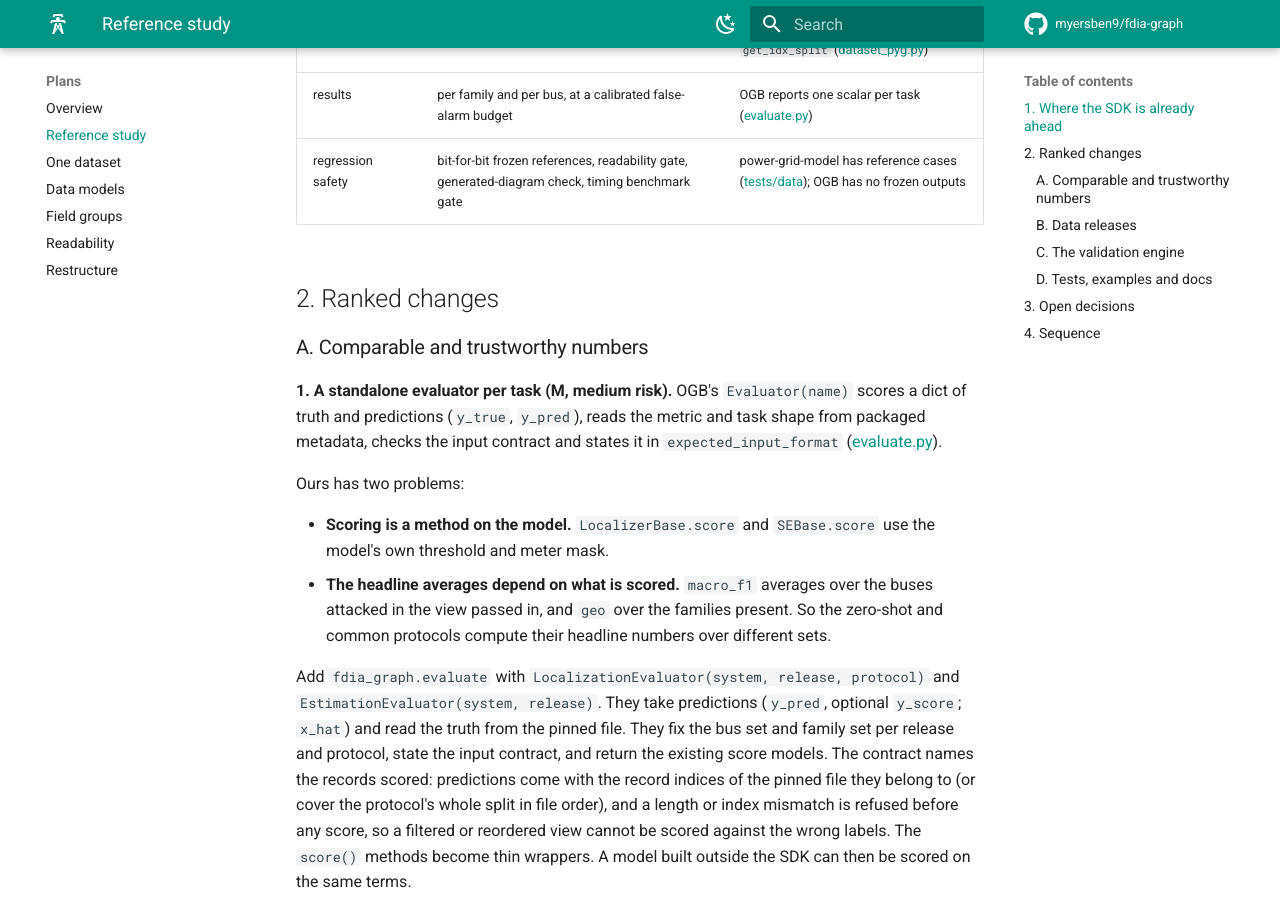
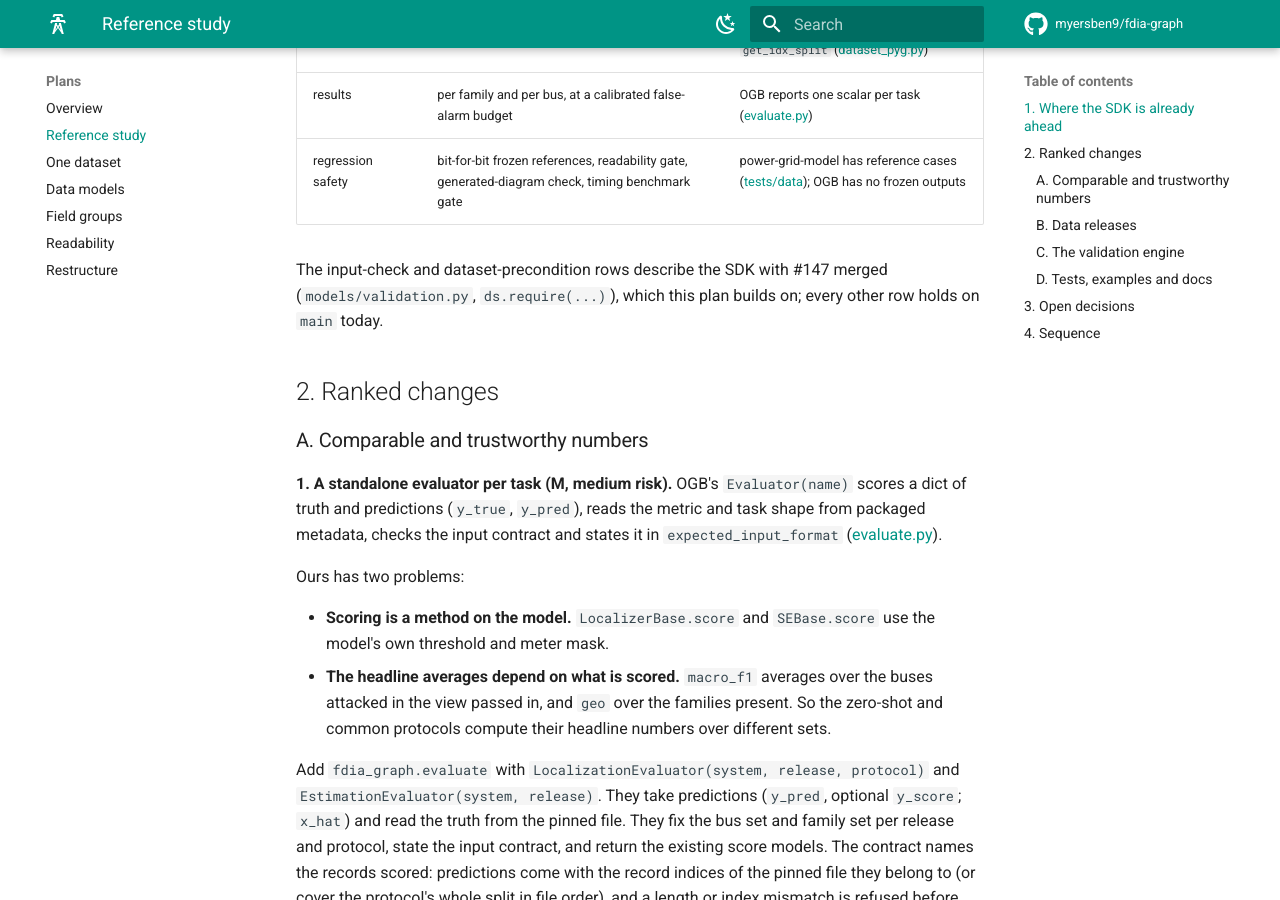
Before and after one commit to myersben9/fdia-graph, an MkDocs documentation site: the page built from docs/plans/REFERENCE_STUDY_PLAN.md, in a window 1280 px wide and 900 px high, scrolled down 859 px. Built offline with MkDocs 1.6.1 and Material for MkDocs 9.7.7, drawn with Linux system fonts in a browser that asks for light colours; comment, search, counter and statistics services are not loaded; the version menu is left out.

Commit message:
Reference plan: the validation and capability rows assume #147

```diff
--- a/docs/plans/REFERENCE_STUDY_PLAN.md
+++ b/docs/plans/REFERENCE_STUDY_PLAN.md
@@ -19,6 +19,10 @@ cites a file or page, and every claim about ours was checked in the code or on t
 | splits | stored inside the file | OGB ships separate index files, read by `get_idx_split` ([dataset_pyg.py](https://github.com/snap-stanford/ogb/blob/master/ogb/nodeproppred/dataset_pyg.py)) |
 | results | per family and per bus, at a calibrated false-alarm budget | OGB reports one scalar per task ([evaluate.py](https://github.com/snap-stanford/ogb/blob/master/ogb/nodeproppred/evaluate.py)) |
 | regression safety | bit-for-bit frozen references, readability gate, generated-diagram check, timing benchmark gate | power-grid-model has reference cases ([tests/data](https://github.com/PowerGridModel/power-grid-model/tree/main/tests/data)); OGB has no frozen outputs |
+
+The input-check and dataset-precondition rows describe the SDK with #147 merged
+(`models/validation.py`, `ds.require(...)`), which this plan builds on; every other row holds on
+`main` today.
 
 ## 2. Ranked changes
 
```
